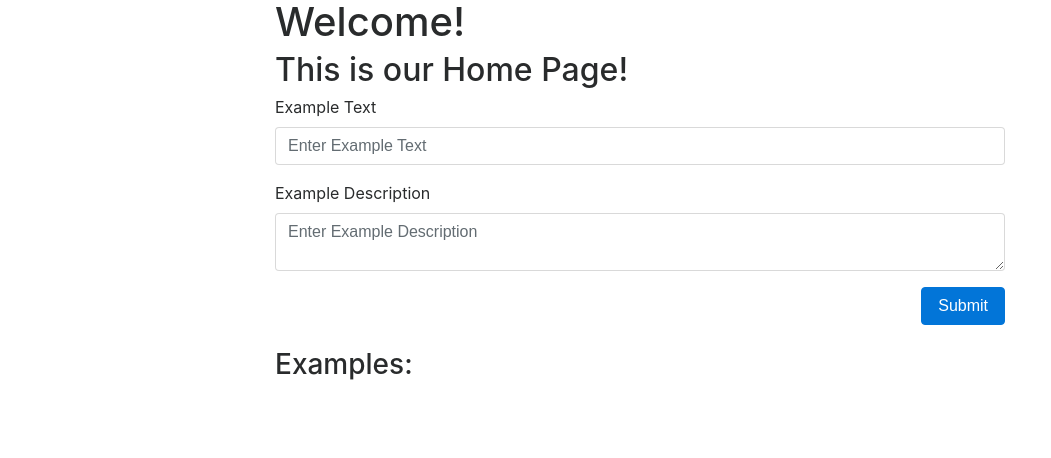
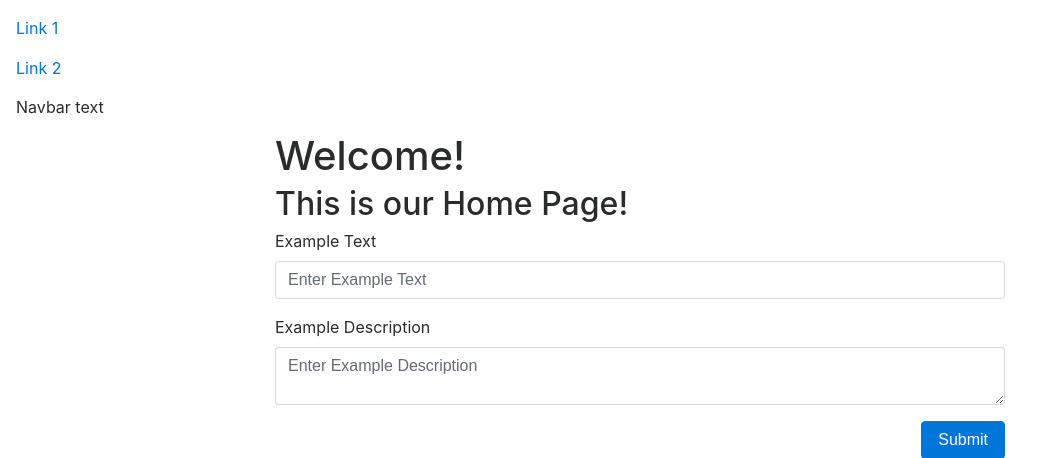
Before and after one commit to zafarhassim/foodie-, a Node server app: page / in a window 1280 px wide. Shown: the top 458 px of the page, without its empty margins (0-1051 px from the left). Run offline with Node 20, Linux system fonts and the light colour scheme; data that the repository does not hold is empty; some libraries are stand-ins or nearby versions.

Commit message:
ps 276 nav bar again

```diff
--- a/views/layouts/main.handlebars
+++ b/views/layouts/main.handlebars
@@ -10,6 +10,24 @@
 </head>
 
 <body>
+  <nav class="navbar navbar-expand-sm bg-dark navbar-dark">
+
+<!-- Links -->
+  <ul class="navbar-nav">
+    <li class="nav-item">
+      <a class="nav-link" href="#">Link 1</a>
+    </li>
+    <li class="nav-item">
+      <a class="nav-link" href="#">Link 2</a>
+    </li>
+  </ul>
+
+  <!-- Navbar text-->
+  <span class="navbar-text">
+    Navbar text
+  </span>
+
+</nav>
     {{{body}}}
 </body>
 
```
